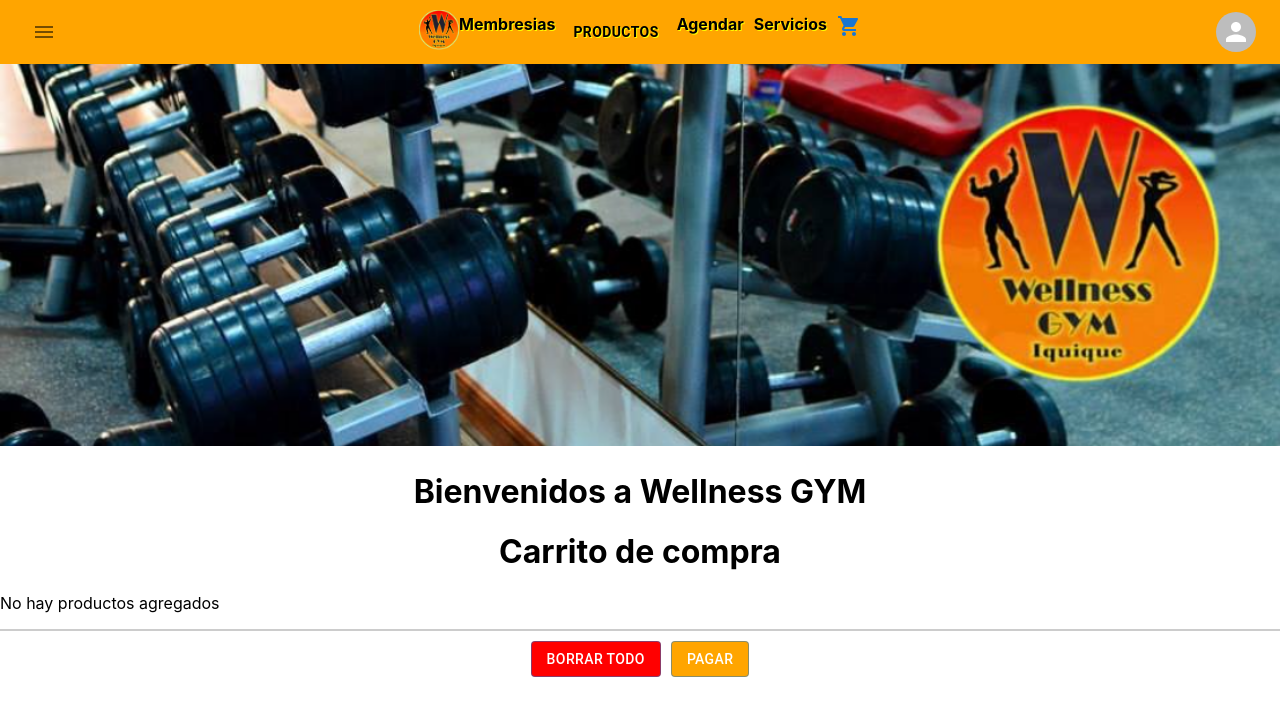
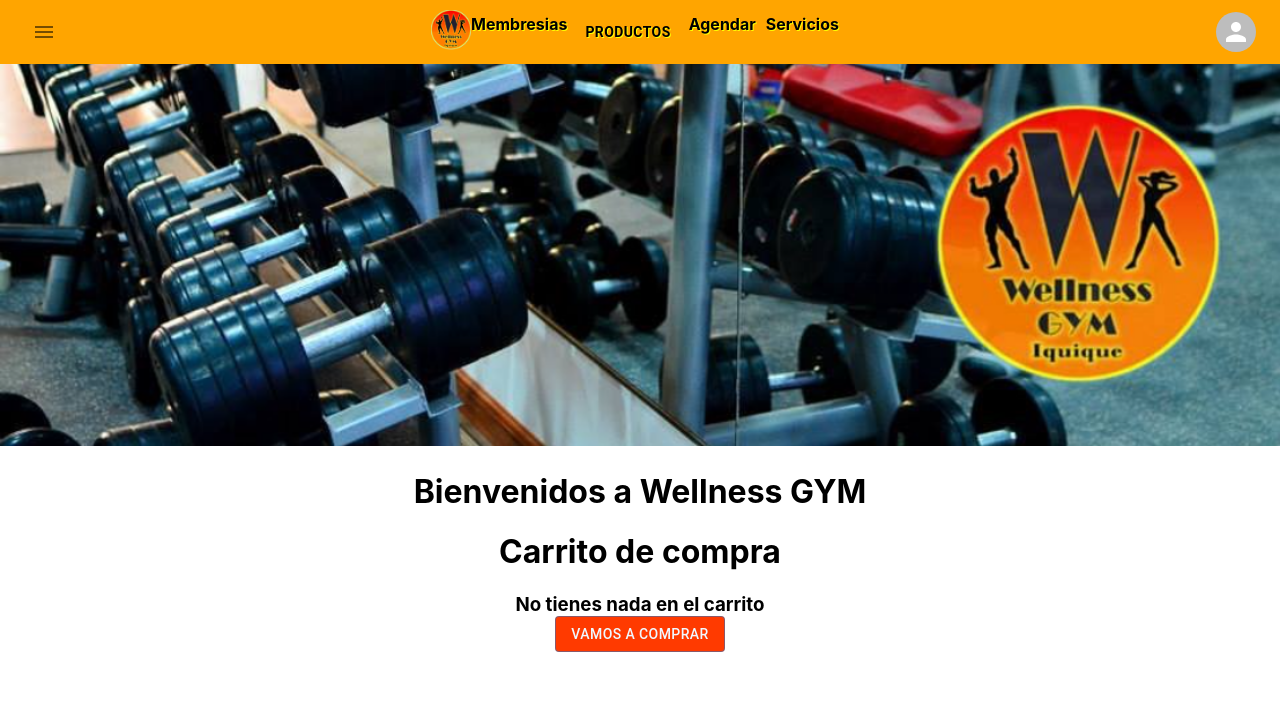
Before and after one commit to maxzirox/WellnesGym--CoderHouseProject, a React (Create React App) app: page /carrito in a window 1280 px wide. Shown: the top 716 px of the page. Built offline with nearby package versions, Linux system fonts and the light colour scheme.

Commit message:
Add conditional widget
se agrega condicion para que desaparezca el widget de carrito al no haber productos.

```diff
--- a/src/Pages/Carrito.js
+++ b/src/Pages/Carrito.js
@@ -10,6 +10,8 @@ import { useContext, useState } from 'react';
 import DeleteIcon from '@mui/icons-material/Delete';
 import ItemCount from '../components/ItemCount/ItemCount';
 import { Link } from 'react-router-dom'
+import AddShoppingCartIcon from '@mui/icons-material/AddShoppingCart';
+import PaymentIcon from '@mui/icons-material/Payment';
 
 
 const Img = styled('img')({
@@ -24,43 +26,47 @@ const Carrito = () =>{
 
     const { removeAllCart } = useContext(CartContext)
     const { removeProductToCart } = useContext(CartContext)
-    const [anchorEl, setAnchorEl] = useState(null);
-    const [contador, setContador] = useState(0)
+    const { addProductToCart } = useContext(CartContext)
+    let total = 0
+    let subTotal=0
+
 
     return(
 
 
-            <>
+            <div>
             <h1>Carrito de compra</h1>
 
             <div>
             {cartListItems.length === 0 && (
-
-                <p>No hay productos agregados</p>
-
+                 <div>
+                    <h3>No tienes nada en el carrito</h3>
+                    <Button variant='outlined' style={{background: '#FF3A00', color: 'aliceblue'}}> <Link to='/productos' style={{textDecoration: 'none', color: 'aliceblue'}}>Vamos a comprar</Link></Button>
+                 </div>
             )}
             {cartListItems.map((item) => {
-                console.log("item de widget", item);
+                subTotal= item.precio * item.cantidad
+                total = subTotal + total
+
                 return (
                     <Paper
                         sx={{
                             p: 2,
                             margin: 'auto',
-                            maxWidth: 500,
+                            marginBottom: 2,
+                            maxWidth: 800,
                             flexGrow: 1,
                             backgroundColor: 'orange',
                         }}
                         key={item.id}
                     >
-                        <Grid container spacing={4}>
-                            <Grid item>
-                                <ButtonBase sx={{ width: 128, height: 128 }}>
-                                    <Img alt={item.titulo} src={`/${item.imagen}`} />
-                                </ButtonBase>
+                        <Grid container spacing={7}>
+                            <Grid item >
+                                    <Img sx={{ width: 100, height: 100 }} alt={item.titulo} src={`/${item.imagen}`} />
                             </Grid>
                             <Grid item xs={12} sm container>
-                                <Grid item xs container direction="column" spacing={2}>
-                                    <Grid item xs>
+                                <Grid item xs container direction="row" justifyContent='space-between' alignSelf='center'>
+
                                         <Typography gutterBottom variant="subtitle1" component="div">
                                             {item.titulo}
                                         </Typography>
@@ -73,18 +79,24 @@ const Carrito = () =>{
                                         <Typography variant="body2" color="text.secondary">
                                             Cantidad: {item.cantidad}
                                         </Typography>
+                                        <Typography variant="subtitle2" component="div">
+                                            ${item.precio} c/u
+                                        </Typography>
+                                    <Grid item>
+                                        <Typography variant="subtitle2" component="div">
+                                           ${item.precio * item.cantidad}clp
+                                        </Typography>
                                     </Grid>
+
                                     <Grid item>
                                         <DeleteIcon
                                             onClick={() => removeProductToCart(item)} />
+                                            <AddShoppingCartIcon
+                                            onClick={() => {addProductToCart(item)}}
+                                            />
                                     </Grid>
-                                </Grid>
-                                <Grid item>
-                                    <Typography variant="subtitle2" component="div">
-                                        {item.precio * item.cantidad}clp
-                                    </Typography>
+                                    </Grid>
 
-                                </Grid>
 
                             </Grid>
 
@@ -92,15 +104,29 @@ const Carrito = () =>{
                     </Paper>);
             })}
 
-        </div>
-            <ItemCount
-                stock={cartListItems.stock}
-                actualizar={setContador}
-                contador={contador}
-            />
-                <Button variant='outlined' style={{ background: 'red', color: 'white'}} onClick={removeAllCart}>Borrar Todo</Button>
-                <Button variant='outlined' style={{ background: 'orange', color: 'white', marginLeft: 10}}>Pagar</Button></>
+            </div>
+            {cartListItems.length !==0 &&(
+            <Paper
+                        sx={{
+                            p: 2,
+                            margin: 'auto',
+                            maxWidth: 800,
+                            flexGrow: 1,
+                            backgroundColor: 'orange',
+                        }}
 
+                    >
+            <Grid item xs container direction="row" justifyContent='space-between' alignSelf='center' >
+            <Button variant='outlined' color='error' startIcon={<DeleteIcon />} onClick={removeAllCart}>Borrar Todo</Button>
+            <Typography variant="subtitle2" component="div" >
+                    Precio total: {total} clp
+                </Typography>
+            <Button variant='outlined' startIcon={<PaymentIcon />} style={{background: 'orange', color: 'black'}}> <Link to='/checkout' style={{textDecoration: 'none', color: 'black'}}>Pagar</Link></Button>
+            </Grid>
+            </Paper>
+
+            )}
+            </div>
 
 
     )
--- a/src/components/CartWidget/CartWidget.js
+++ b/src/components/CartWidget/CartWidget.js
@@ -12,6 +12,8 @@ import { useContext, useState } from 'react';
 import DeleteIcon from '@mui/icons-material/Delete';
 import ItemCount from '../ItemCount/ItemCount';
 import { Link } from 'react-router-dom'
+import AddShoppingCartIcon from '@mui/icons-material/AddShoppingCart';
+import AttachMoneyIcon from '@mui/icons-material/AttachMoney';
 
 const Img = styled('img')({
   margin: 'auto',
@@ -25,6 +27,7 @@ const CartWidget = () =>{
 
     const { removeAllCart } = useContext(CartContext)
     const { removeProductToCart } = useContext(CartContext)
+    const { addProductToCart } = useContext(CartContext)
     const [anchorEl, setAnchorEl] = useState(null);
     const [contador, setContador] = useState(0)
     const open = Boolean(anchorEl);
@@ -36,6 +39,8 @@ const CartWidget = () =>{
     }
     let total=0
     let subTotal=0
+    let cantidad=0
+
 
     return(
 
@@ -59,12 +64,13 @@ const CartWidget = () =>{
             <div >
                 {cartListItems.length === 0 && (
 
-                    <p>No hay productos agregados</p>
+                    <Button variant='outlined' style={{background: '#FF3A00', color: 'aliceblue'}}> <Link to='/productos' style={{textDecoration: 'none', color: 'aliceblue'}}>Vamos a comprar</Link></Button>
 
                 )}
                 {cartListItems.map((item) => {
                     subTotal= item.precio * item.cantidad
                     total = subTotal + total
+
                 console.log("item de widget", item)
                 return(
                     <Paper
@@ -86,7 +92,7 @@ const CartWidget = () =>{
                             <Grid item xs={12} sm container>
                                 <Grid item xs container direction="column" spacing={2}>
                                     <Grid item xs>
-                                        <Typography gutterBottom variant="subtitle1" component="div">
+                                        <Typography gutterBottom variant="subtitle2" component="div">
                                             {item.titulo}
                                         </Typography>
                                         <Typography variant="body2" gutterBottom>
@@ -99,10 +105,13 @@ const CartWidget = () =>{
                                             Cantidad: {item.cantidad}
                                         </Typography>
                                     </Grid>
-                                    <Grid item>
+                                    <Grid item >
 
                                             <DeleteIcon
                                             onClick={() => {removeProductToCart(item)}}
+                                            />
+                                            <AddShoppingCartIcon
+                                            onClick={() => {addProductToCart(item)}}
                                             />
 
                                     </Grid>
@@ -110,23 +119,47 @@ const CartWidget = () =>{
 
                             </Grid>
                         </Grid>
-                        <Grid item>
-                                    <Typography variant="subtitle2" component="div">
-                                        Precio: {item.precio * item.cantidad}clp
+                            <Grid item xs container direction="row">
+                                <AttachMoneyIcon/>
+                                <Typography variant="subtitle" component="div" style={{ alignSelf: 'center' }}>
+                                     {item.precio * item.cantidad}
+                                </Typography>
+                                <Typography variant="subtitle4" component="div" style={{ alignSelf: 'center' }}>
+                                     clp
                                 </Typography>
                             </Grid>
                     </Paper>)
-                })}
 
+                })
+                }
             </div>
+            {cartListItems.length !==0 &&(
+            <Paper
+                        sx={{
+                            p: 2,
+                            margin: 'auto',
+                            maxWidth: 500,
+                            flexGrow: 1,
+                            backgroundColor: 'orange',
+                        }}
+
+                    >
              <Grid item>
                 <Typography variant="subtitle2" component="div">
                     Precio total: {total}clp
                 </Typography>
+            </Grid >
+            <Grid >
+            <Button variant='outlined' color='error' startIcon={<DeleteIcon />} onClick={removeAllCart}>Borrar Todo</Button>
+            <Button variant='outlined' style={{background: 'orange', color: 'aliceblue'}}> <Link to='/carrito' style={{textDecoration: 'none', color: 'aliceblue'}}>Ir al carrito</Link></Button>
             </Grid>
-            <Button variant='outlined' style={{background: 'red', color: 'aliceblue'}} onClick={removeAllCart}>Borrar Todo</Button>
-            <Button variant='outlined' style={{background: 'orange', color: 'aliceblue'}}> <Link to='/carrito' style={{textDecoration: 'none', color: 'aliceblue'}}>Ir al carrito</Link></Button>
+            </Paper>
+
+            )}
+
             </Menu>
+
+
         </div>
 
 
--- a/src/components/ItemCount/ItemCount.js
+++ b/src/components/ItemCount/ItemCount.js
@@ -6,12 +6,12 @@ import CartContext from '../../context/CartContext'
 
 const ItemCount = ({ stock, actualizar, contador, mostrarBoton }) => {
 
-    const { addCountCart } = useContext(CartContext)
+
 
 
     const addCount = () =>{
             actualizar(contador + 1)
-            addCountCart(contador + 1)
+
         }
         const removeCount = () =>{
             if(contador > 0 ){
--- a/src/components/NavBar/NavBar.js
+++ b/src/components/NavBar/NavBar.js
@@ -15,8 +15,9 @@ import Tooltip from '@mui/material/Tooltip';
 import MenuItem from '@mui/material/MenuItem';
 import CartWidget from '../CartWidget/CartWidget';
 import { Link } from 'react-router-dom';
-import { useState } from 'react'
+import { useState, useContext } from 'react'
 import Fade from '@mui/material/Fade';
+import CartContext from '../../context/CartContext';
 
 const pages = [ 'Membresias', 'Productos', 'Agendar', 'Servicios'];
 const settings = ['Perfil', 'cuenta', 'Agenda', 'Logout'];
@@ -24,6 +25,7 @@ const settings = ['Perfil', 'cuenta', 'Agenda', 'Logout'];
 const NavBar = () => {
   const [anchorEl, setAnchorEl] = React.useState(null);
   const open = Boolean(anchorEl);
+  const { cartListItems } = useContext(CartContext)
   const handleClick = (event) => {
     setAnchorEl(event.currentTarget);
   };
@@ -160,7 +162,12 @@ const NavBar = () => {
                {page}
               </Link>
             ))}
-             <CartWidget/>
+            {cartListItems.length === 1 && (
+
+                    <CartWidget/>
+
+                )}
+
           </Box>
 
           <Box sx={{ flexGrow: 0 }}>
--- a/src/context/CartContext.js
+++ b/src/context/CartContext.js
@@ -6,44 +6,40 @@ const CartContext = createContext()
 
 const CartProvider = ({children}) => {
     const [cartListItems, setCartListItems] = useState([])
-    const [cantidad, setCantidad ] = useState(0)
+
 
     const addProductToCart = (product) => {
         let isInCart = cartListItems.find(cartItem => cartItem.id === product.id)
         if(!isInCart){
              setCartListItems(cartListItems =>[...cartListItems, product])
-             console.log("producto agregado: ", product)
+             console.log(product.cantidad, "producto agregado: ", product )
         }else{
-            console.log("ya esta en el carrito")
-            setCantidad(cantidad + 1)
+            setCartListItems((product) => product.filter((item) => item.cantidad ))
+            if(product.cantidad <= product.stock)
+            product.cantidad = product.cantidad +1
          }
     }
 
     const removeProductToCart = (producto) => {
         let isInCart = cartListItems.find(cartItem => cartItem.id === producto.id)
-            setCartListItems((product) => product.filter((item) => item.id !== producto.id))
-            setCantidad(1)
+        if(isInCart){
+            setCartListItems((product) => product.filter((item) => item.cantidad ))
+
+            producto.cantidad = producto.cantidad - 1
+        }
 
 
     }
 
     const removeAllCart = () => {
         setCartListItems([]);
-        setCantidad(1)
-    }
-
-    const addCountCart = (contador) => {
-        setCantidad(contador + 1)
-        console.log("contador desde context: ", cantidad)
     }
 
     const data = {
         cartListItems,
         addProductToCart,
         removeProductToCart,
-        removeAllCart,
-        addCountCart,
-        cantidad
+        removeAllCart
     }
     return (
         <CartContext.Provider value={data}>
```
Lines whose indentation alone changed are shown as unchanged.
